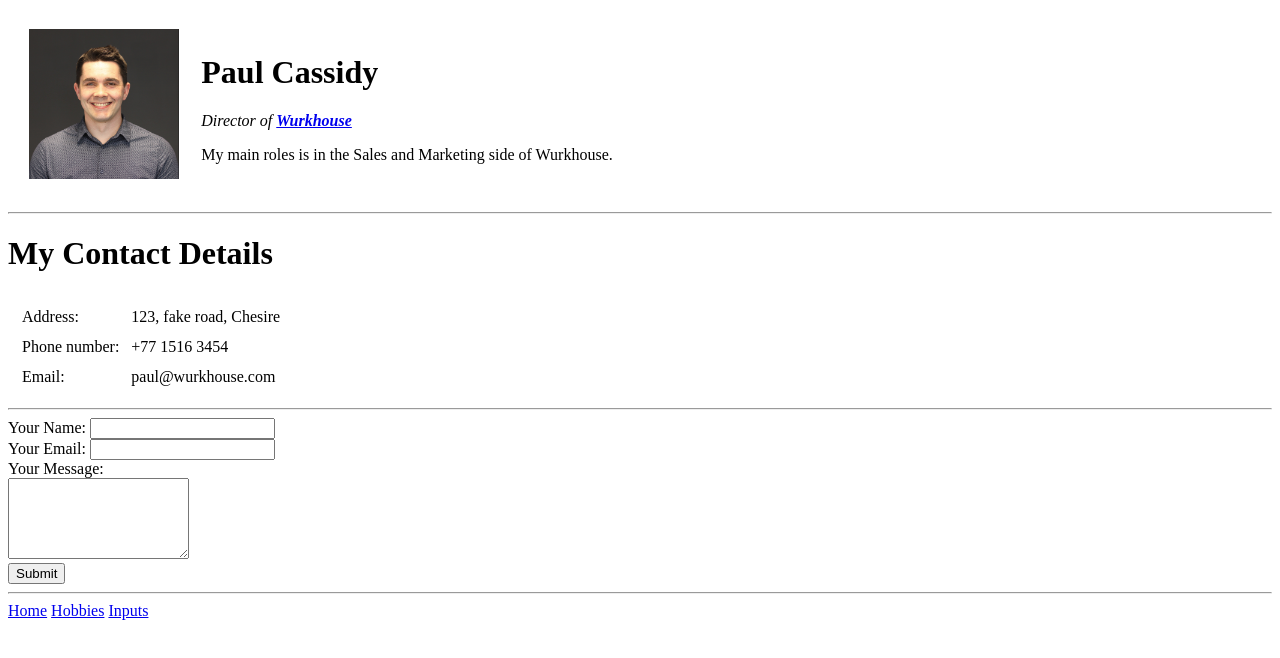
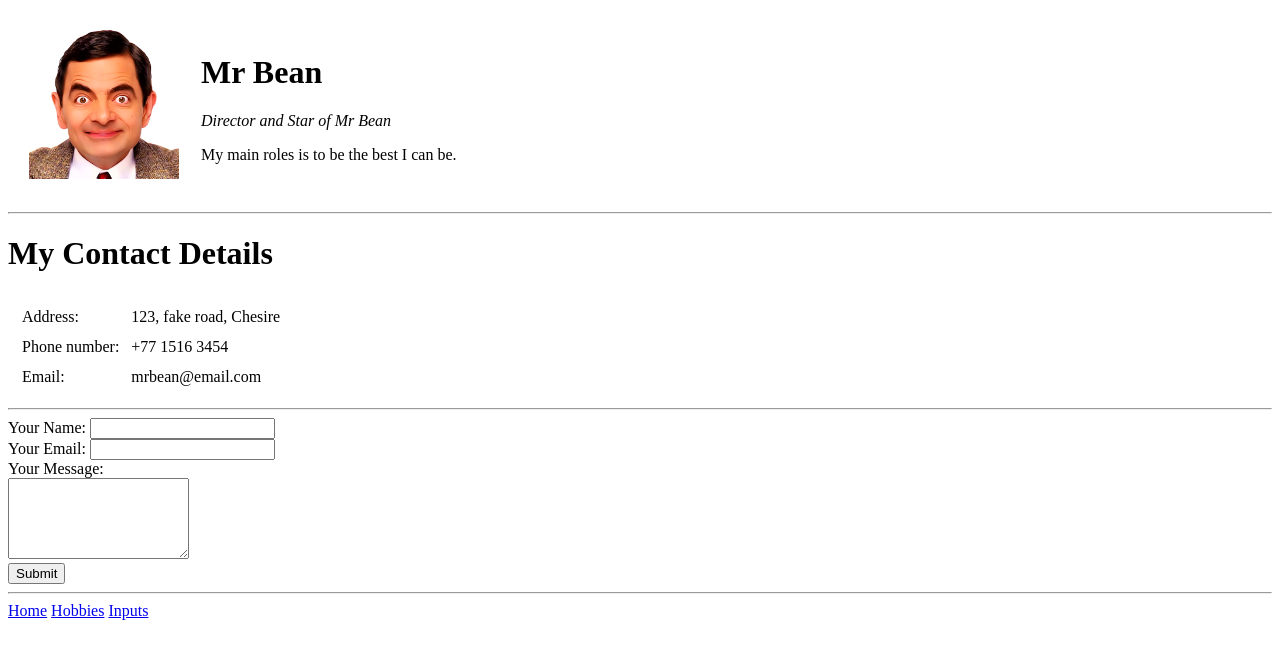
Before and after one commit to Paulwurk/project1, a plain HTML site: page contact-me.html in a window 1280 px wide. Drawn offline with Linux system fonts and the light colour scheme.

Commit message:
Adding Mr Bean Files

```diff
--- a/contact-me.html
+++ b/contact-me.html
@@ -2,19 +2,19 @@
 <html>
   <head>
     <meta charset="utf-8" />
-    <title>Paul's Personal Site</title>
+    <title>My Personal Site</title>
   </head>
   <body>
     <table cellspacing="20">
       <tr>
         <td><img
-          src="Images/Paul_Profile_Pic.png"
-          alt="Paul's Profile Pic"
+          src="Images/mr-bean-profile-picture.png"
+          alt="Mr Beans Profile Pic"
           style="max-height: 150px"
         /></td>
-        <td><h1>Paul Cassidy</h1>
-          <p><em>Director of <strong><a href="https://www.wurkhouse.com">Wurkhouse</a></strong></p></em>
-          <p>My main roles is in the Sales and Marketing side of Wurkhouse.</p></td>
+        <td><h1>Mr Bean</h1>
+          <p><em>Director and Star of Mr Bean</p></em>
+          <p>My main roles is to be the best I can be.</p></td>
       </tr>
     </table>
 
@@ -35,7 +35,7 @@
           </tr>
           <tr>
             <td>Email:</td>
-            <td><a href="mailto:paul@wurkhouse.com"></a>paul@wurkhouse.com</td>
+            <td><a href="mailto:mrbean@email.com"></a>mrbean@email.com</td>
           </tr>
       </table>
         </td>
```
Also changed, not shown: hobbies.html (+6 -8 lines), index.html (+7 -6 lines), Images/mr-bean-profile-picture.png (added), mr-bean-profile-picture.png (added).
